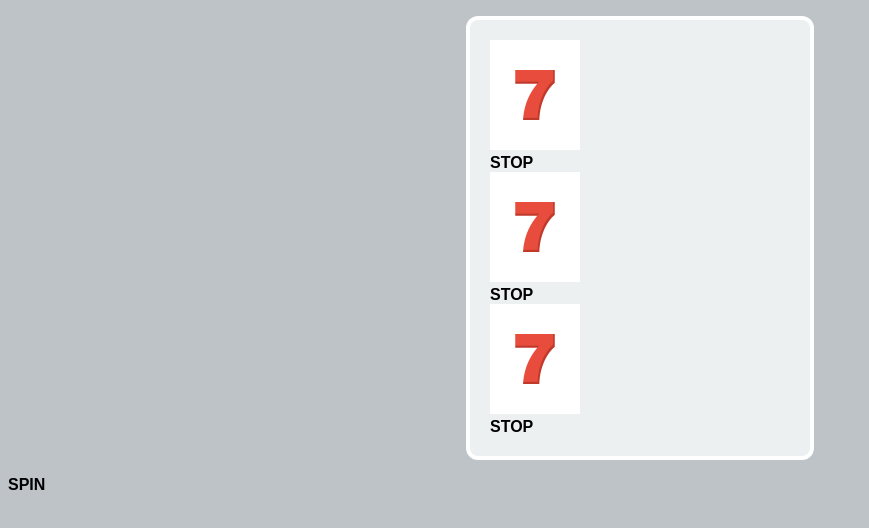
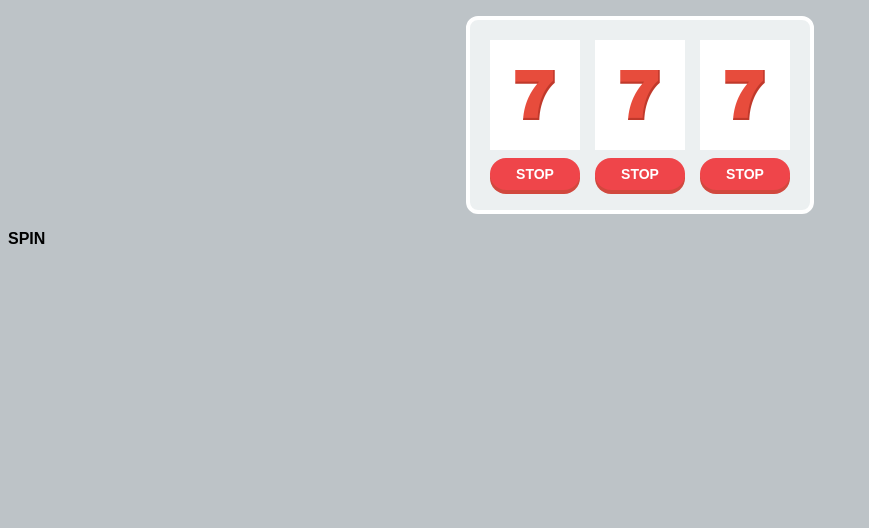
Before and after one commit to angeloesaki/MySlotMachine, a plain HTML site: page index.html in a window 1280 px wide. Shown: the whole page, without its empty margins (0-869 px from the left). Drawn offline with Linux system fonts and the light colour scheme.

Commit message:
画像とSTOPボタンのスタイル調整

```diff
--- a/css/styles.css
+++ b/css/styles.css
@@ -12,9 +12,26 @@ main {
   border: 4px solid #fff;
   border-radius: 12px;
   margin: 16px auto;
+  display: flex;
+  justify-content: space-between;
 }
 
 .panel img {
   width: 90px;
   height: 110px;
+  margin-bottom: 4px;
 }
+
+.stop {
+  cursor: pointer;
+  width: 90px;
+  height: 32px;
+  background: #ef454a;
+  box-shadow: 0 4px 0 #d1483e;
+  border-radius: 16px;
+  line-height: 32px;
+  text-align: center;
+  font-size: 14px;
+  color: #fff;
+  user-select: none;
+}
```
